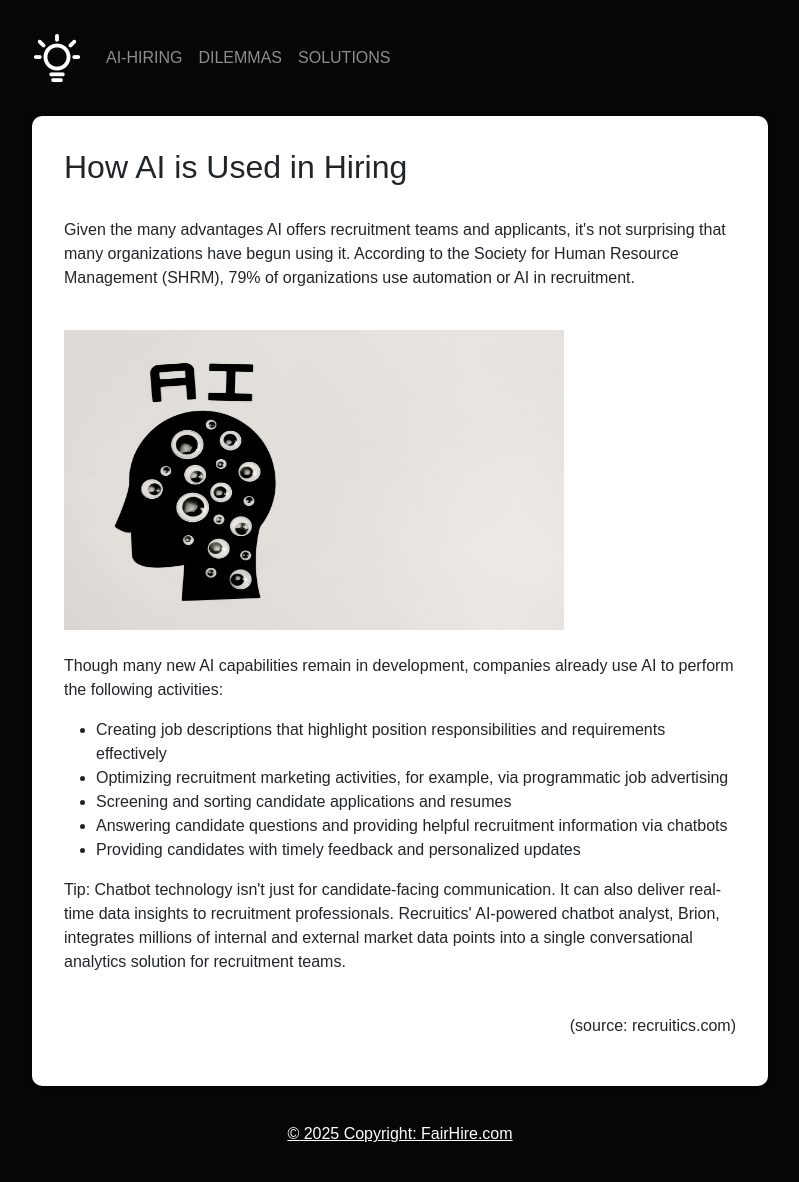
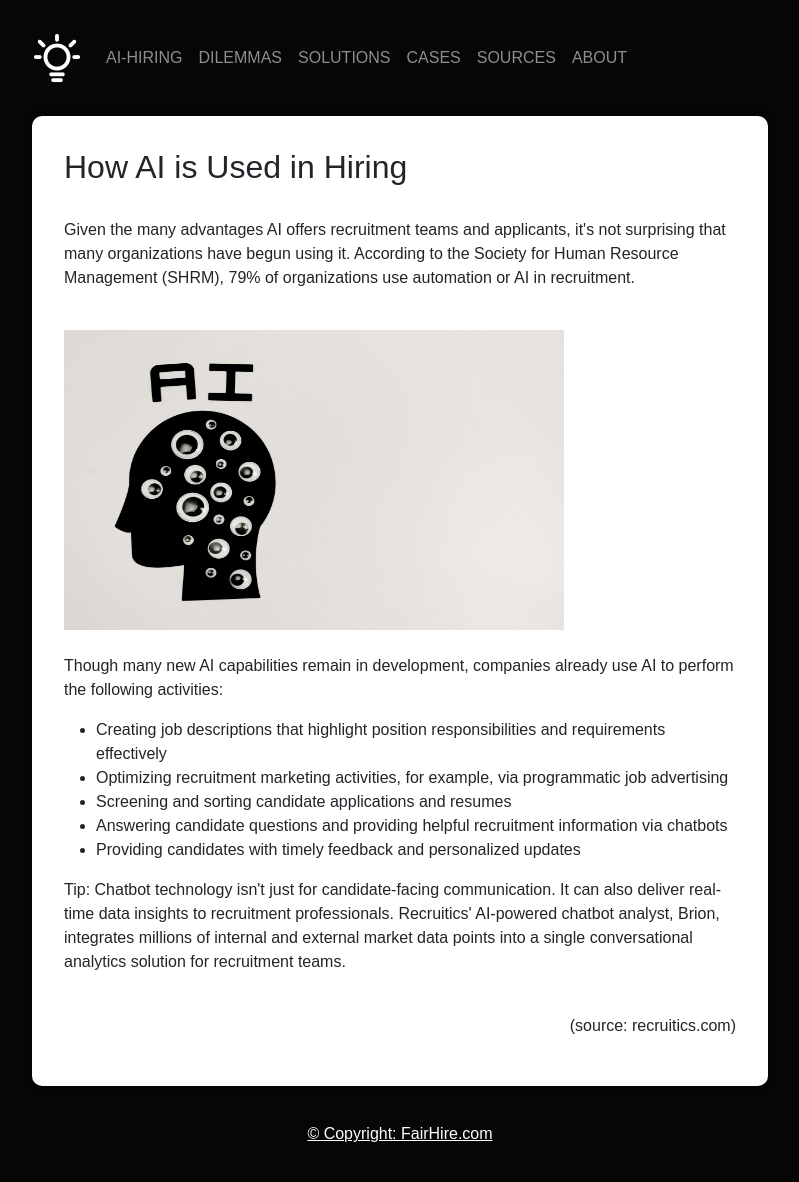
Before and after one commit to Yuchiaaa/aiHiringQuizWeb, a Flask app: page /aihiring in a window 1280 px wide. Shown: the whole page, without its empty margins (240-1039 px from the left). Run offline with Flask 3, Linux system fonts and the light colour scheme.

Commit message:
Update base.html

```diff
--- a/templates/base.html
+++ b/templates/base.html
@@ -88,6 +88,15 @@
               <li class="nav-item">
                 <a class="nav-link" href="/solutions">SOLUTIONS</a>
               </li>
+              <li class="nav-item">
+                <a class="nav-link" href="/cases">CASES</a>
+              </li>
+              <li class="nav-item">
+                <a class="nav-link" href="/sources">SOURCES</a>
+              </li>
+              <li class="nav-item">
+                <a class="nav-link" href="/about">ABOUT</a>
+              </li>
             </ul>
           </div>
         </div>
@@ -105,7 +114,7 @@
 
       <!-- Copyright -->
       <div class="text-center p-3" style="background-color:rgb(6, 6, 6);">
-        <a class="text-white">© 2025 Copyright: FairHire.com</a>
+        <a class="text-white">© Copyright: FairHire.com</a>
       </div>
       <!-- Copyright -->
     </footer>
```
